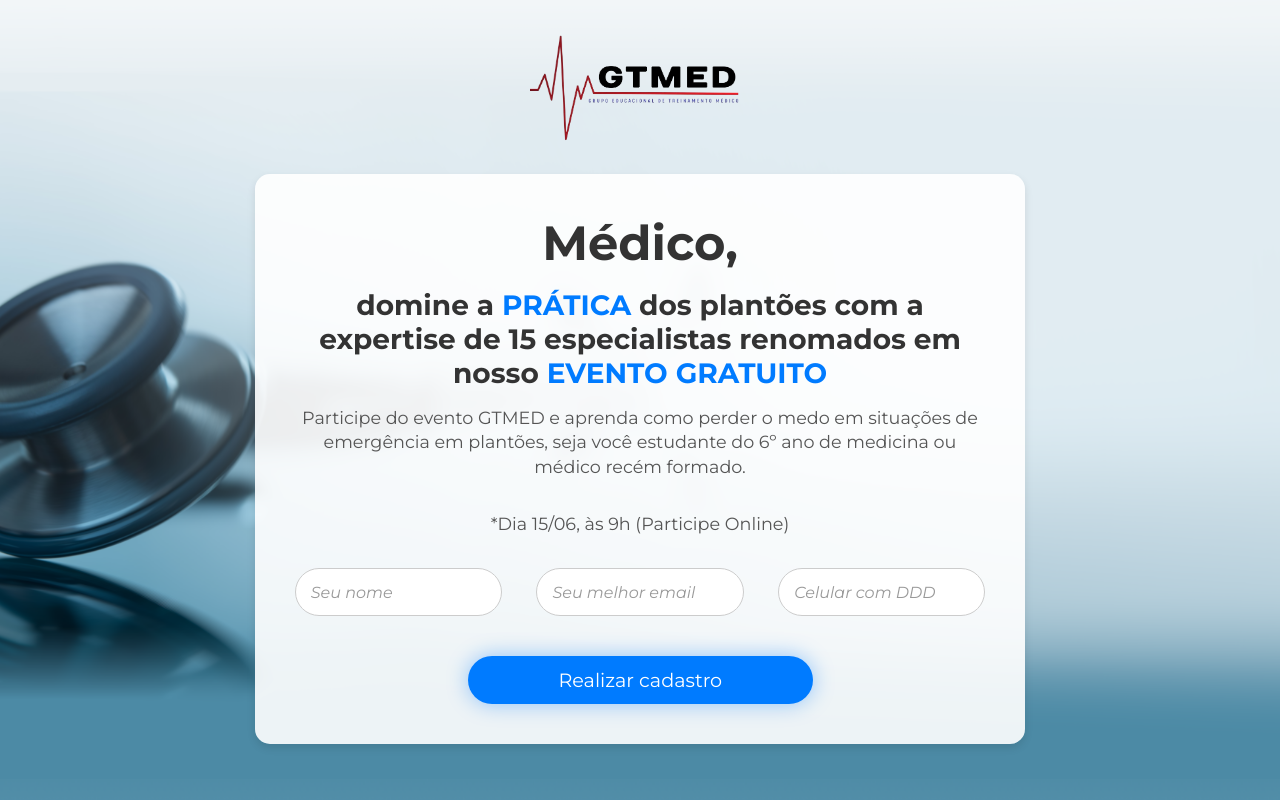
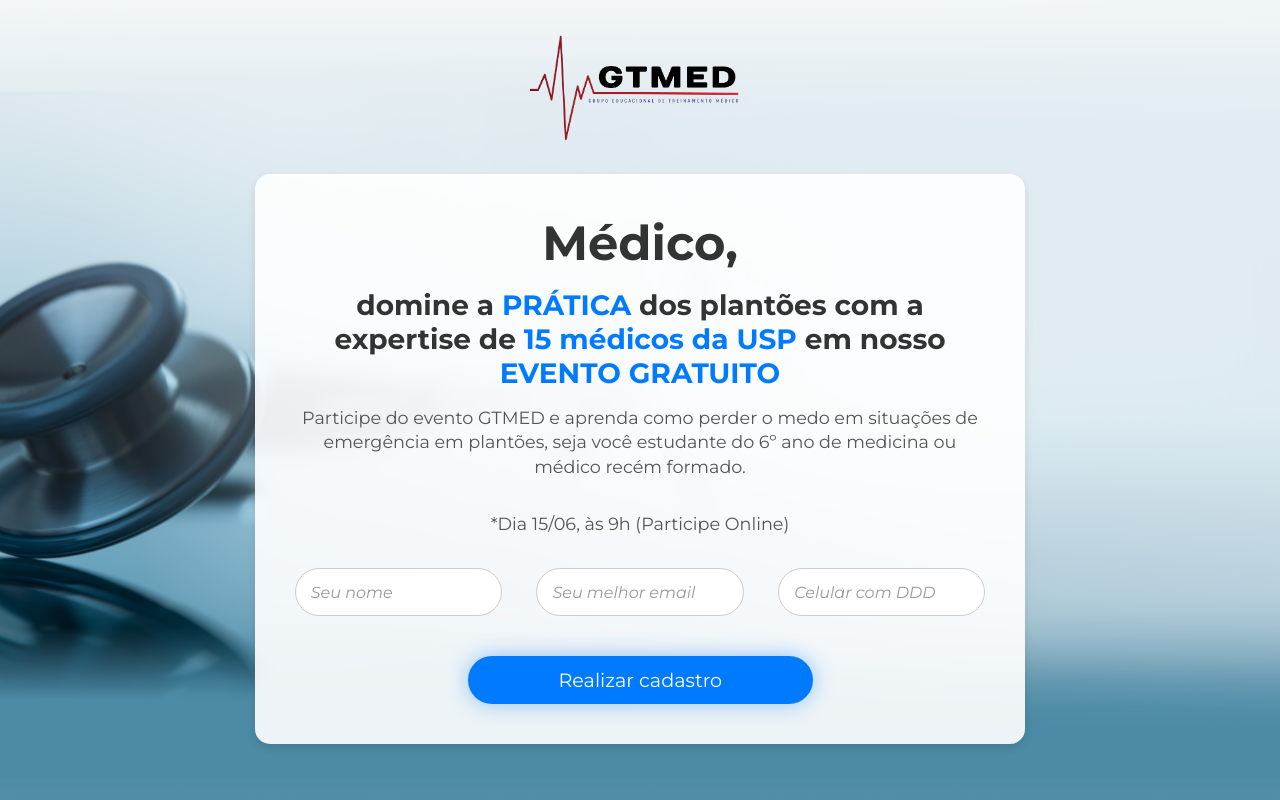
Before and after one commit to AlphaWebProjects/GTMED-Front, a React (Create React App) app: page /gtmed-evento in a window 1280 px wide. Shown: the top 800 px of the page. Built offline with nearby package versions, Linux system fonts and the light colour scheme; no server answers.

Commit message:
fix: ajustes solicitados

```diff
--- a/src/Components/LeadsPage/Leads2.js
+++ b/src/Components/LeadsPage/Leads2.js
@@ -75,7 +75,7 @@ function LeadsHome2() {
           </Fade>
           <Fade delay={1000} cascade damping={0.3} triggerOnce direction="up">
             <Heading2>
-              domine a <b>PRÁTICA</b> dos plantões com a expertise de 15 especialistas renomados em nosso <b>EVENTO GRATUITO</b>
+              domine a <b>PRÁTICA</b> dos plantões com a expertise de <b>15 médicos da USP</b> em nosso <b>EVENTO GRATUITO</b>
             </Heading2>
           </Fade>
           <Fade delay={1200} cascade damping={0.3} triggerOnce direction="up">
```
